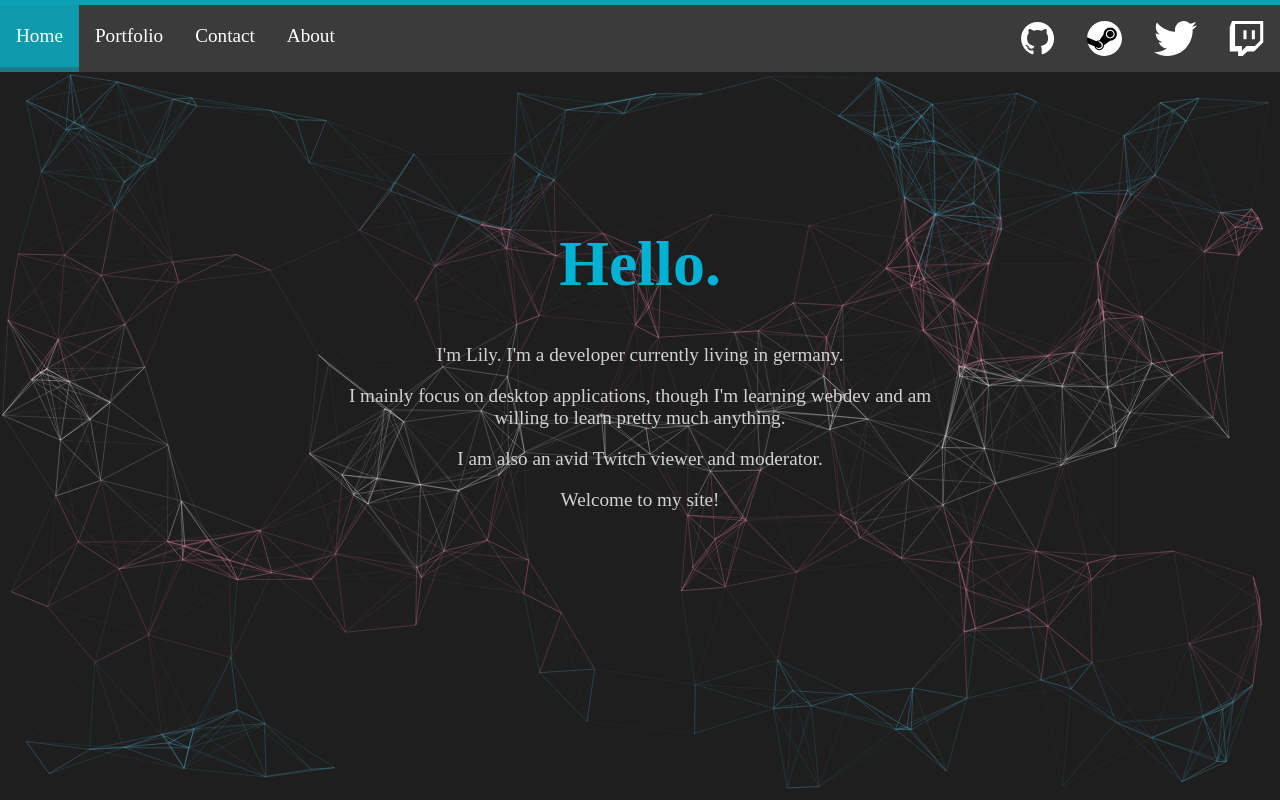
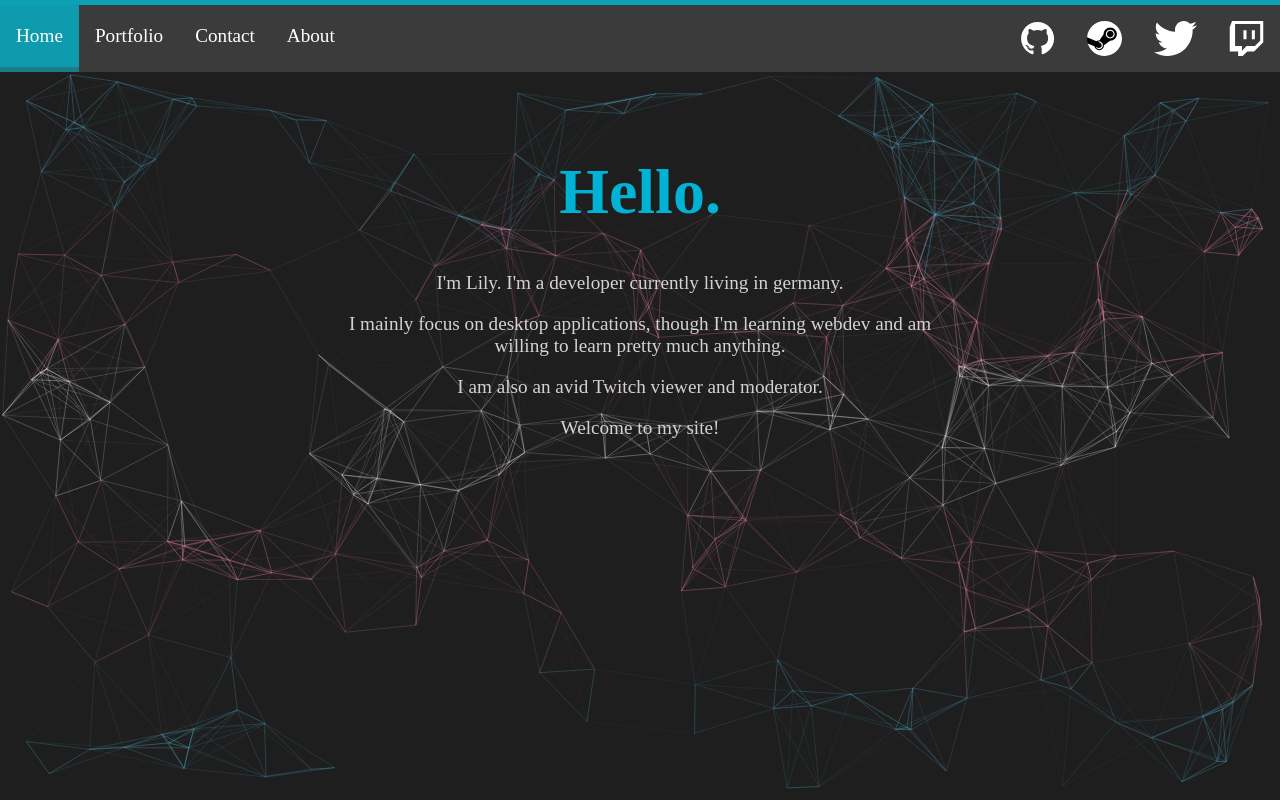
Before and after one commit to Lollyde/personal-website, a Vue app: page / in a window 1280 px wide. Built offline with nearby package versions, Linux system fonts and the light colour scheme.

Commit message:
moved components to coherent subfolders

```diff
--- a/src/components/Flag.vue
+++ b/src/components/parts/Flag.vue
@@ -20,5 +20,6 @@ export default {
         position: fixed;
         height: calc(100% - 72px);
         width: 100%;
+        margin-top: 72px;
     }
 </style>
--- a/src/components/Header.vue
+++ b/src/components/parts/Header.vue
@@ -24,8 +24,8 @@
 </template>
 
 <script>
-import HeaderLink from "./HeaderLink";
-import HeaderLinkExternal from "./HeaderLinkExternal";
+import HeaderLink from "./headerparts/HeaderLink";
+import HeaderLinkExternal from "./headerparts/HeaderLinkExternal";
 
 export default {
   name: 'Header',
@@ -112,6 +112,7 @@ export default {
         width: 100%;
         background-color: #3b3b3b;
         z-index: 20;
+        position: fixed;
     }
 
     .header_nav {
```
Also changed, not shown: src/App.vue (+7 -7 lines), src/components/pages/About.vue (renamed from src/components/About.vue), src/components/pages/Contact.vue (renamed from src/components/Contact.vue), src/components/pages/Home.vue (renamed from src/components/Home.vue), src/components/pages/NotFound.vue (renamed from src/components/NotFound.vue), src/components/pages/Portfolio.vue (renamed from src/components/Portfolio.vue), src/components/parts/headerparts/HeaderLink.vue (renamed from src/components/HeaderLink.vue), src/components/parts/headerparts/HeaderLinkExternal.vue (renamed from src/components/HeaderLinkExternal.vue).
